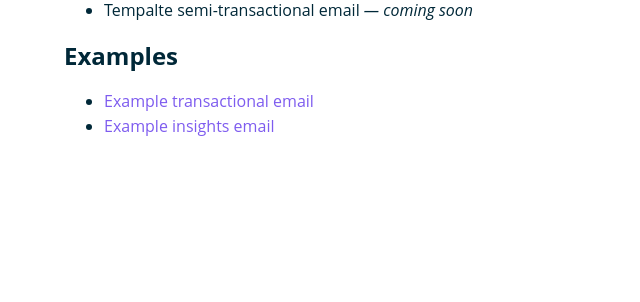
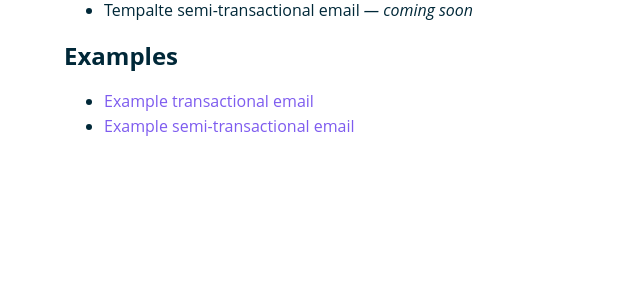
Before and after one commit to brenna-ctrl/unicorn-email, a PHP site: page / in a window 1280 px wide. Shown: the part 230-532 px from the top of the page, without its empty margins (0-640 px from the left). Run offline with PHP 8.4, Linux system fonts and the light colour scheme.

Commit message:
word change

```diff
--- a/index.php
+++ b/index.php
@@ -23,7 +23,7 @@
   <h2>Examples</h2>
 <ul>
   <li><a href="example_transactional-email.html">Example transactional email</a></li>
-  <li><a href="example_semi-transactional-email.html">Example insights email</a></li>
+  <li><a href="example_semi-transactional-email.html">Example semi-transactional email</a></li>
 </ul>
 </body>
 
```
